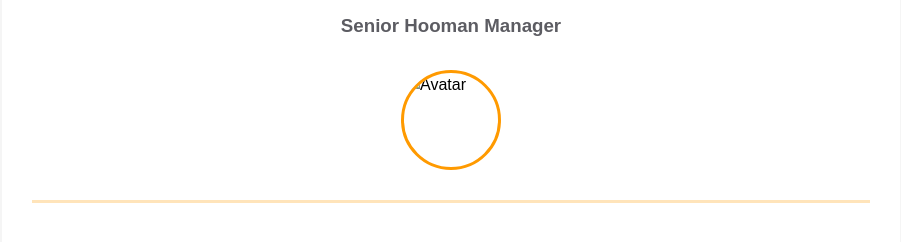
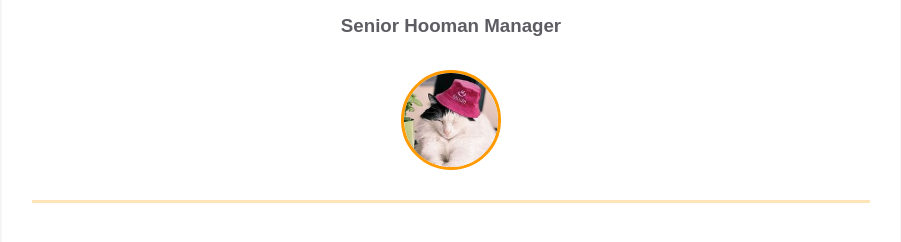
Before and after one commit to ShadowOfTheSpace/homepage-test, a plain HTML site: page index.html in a window 1280 px wide. Shown: the part 132-374 px from the top of the page, without its empty margins (189-1090 px from the left). Drawn offline with Linux system fonts and the light colour scheme.

Commit message:
Added assets folder and avatar picture

```diff
--- a/index.html
+++ b/index.html
@@ -20,7 +20,7 @@
               <div class="contact-info__block contact-info__block--center">
                 <img
                   class="contact-info__avatar"
-                  src="assets/avatar.png"
+                  src="assets/avatar.jpg"
                   alt="Avatar"
                 />
               </div>
```
Also changed, not shown: assets/avatar.jpg (added).
